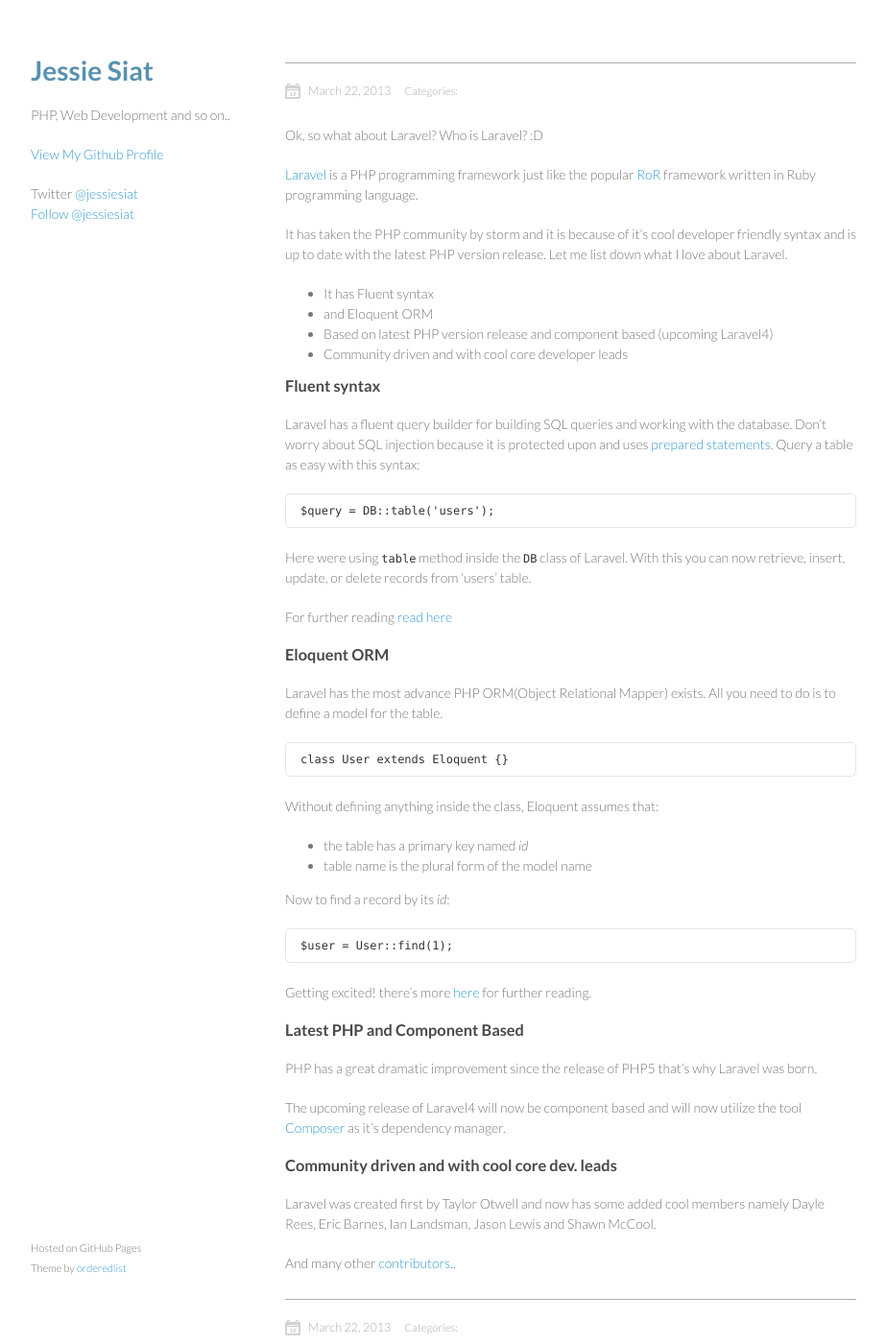
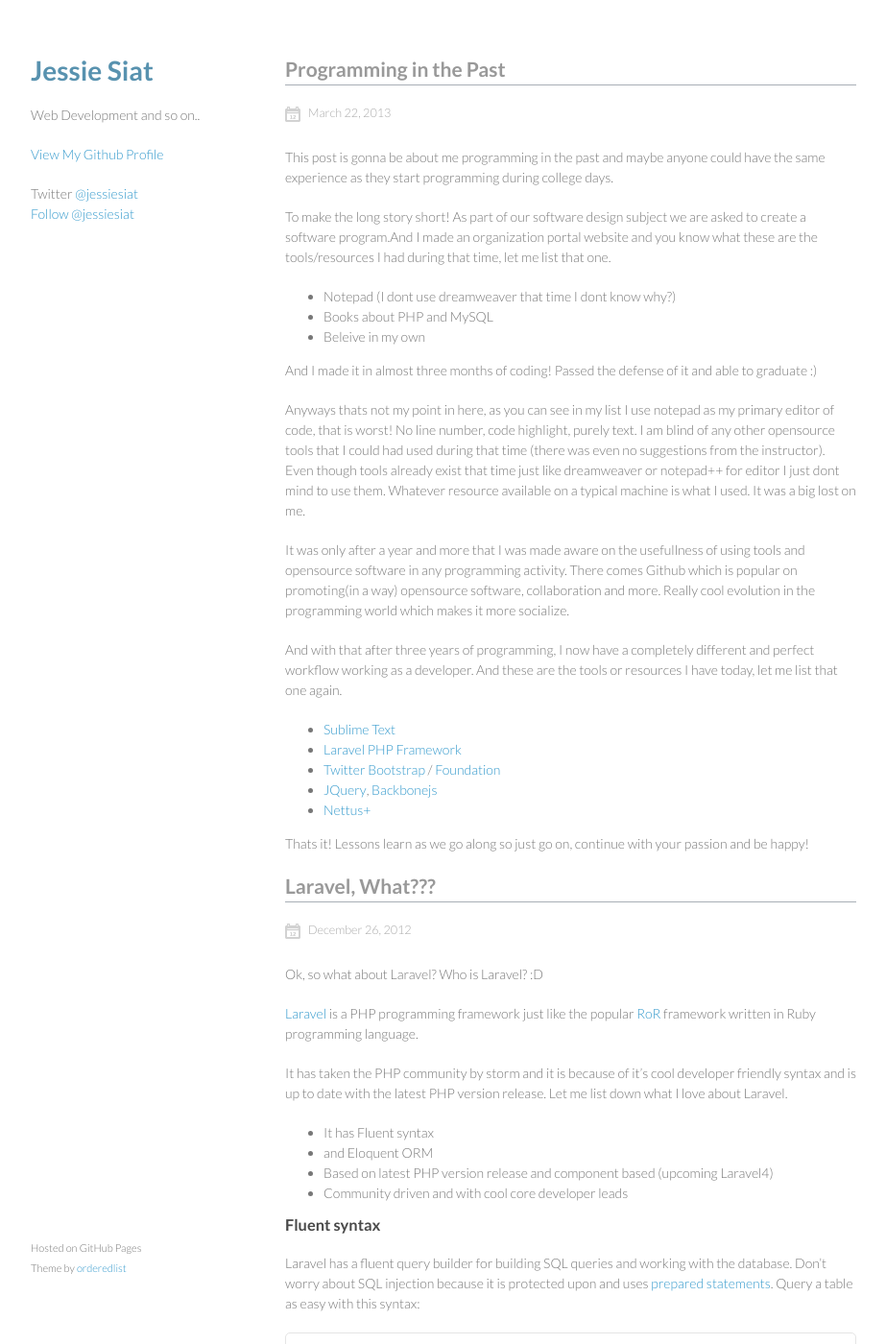
Before and after one commit to jessiesiat/jessiesiat.github.com, a Jekyll site: the page built from index.html, in a window 1280 px wide and 1400 px high. Shown: the whole window at 96% size, without its empty margins (178-1101 px from the left). Built offline with Jekyll 4.4.1, drawn with Linux system fonts in a browser that asks for light colours; comment, search, counter and statistics services are not loaded; some of the changed text lies outside the part shown.

Commit message:
new blog programming in the past

```diff
--- a/_layouts/default.html
+++ b/_layouts/default.html
@@ -16,7 +16,7 @@
     <div class="wrapper">
       <header>
         <h1><a href="http://jessiesiat.github.com/">Jessie Siat</a></h1>
-        <p>PHP, Web Development and so on..</p>
+        <p>Web Development and so on..</p>
         <p><a href="https://github.com/jessiesiat" title="View My Github Profile">
           View My Github Profile</a></p>
         <p class="view">Twitter <a href="https://twitter.com/jessiesiat">@jessiesiat</a>
--- /dev/null
+++ b/_posts/2013-03-22-programming-in-the-past.md
@@ -0,0 +1,29 @@
+---
+layout: post
+title: Programming in the Past
+comments: true
+---
+
+This post is gonna be about me programming in the past and maybe anyone could have the same experience as they start programming during college days.
+
+To make the long story short! As part of our software design subject we are asked to create a software program.And I made an organization portal website and you know what these are the tools/resources I had during that time, let me list that one.
+
+* Notepad (I dont use dreamweaver that time I dont know why?)
+* Books about PHP and MySQL
+* Beleive in my own
+
+And I made it in almost three months of coding! Passed the defense of it and able to graduate :)
+
+Anyways thats not my point in here, as you can see in my list I use notepad as my primary editor of code, that is worst! No line number, code highlight, purely text. I am blind of any other opensource tools that I could had used during that time (there was even no suggestions from the instructor). Even though tools already exist that time just like dreamweaver or notepad++ for editor I just dont mind to use them. Whatever resource available on a typical machine is what I used. It was a big lost on me.
+
+It was only after a year and more that I was made aware on the usefullness of using tools and opensource software in any programming activity. There comes Github which is popular on promoting(in a way) opensource software, collaboration and more. Really cool evolution in the programming world which makes it more socialize.
+
+And with that after three years of programming, I now have a completely different and perfect workflow working as a developer. And these are the tools or resources I have today, let me list that one again.
+
+* [Sublime Text](http://www.sublimetext.com/)
+* [Laravel PHP Framework](http://laravel.com/)
+* [Twitter Bootstrap](http://twitter.github.com/bootstrap/index.html) / [Foundation](http://foundation.zurb.com/)
+* [JQuery](http://jquery.com/), [Backbonejs](http://backbonejs.org/)
+* [Nettus+](http://net.tutsplus.com/)
+
+Thats it! Lessons learn as we go along so just go on, continue with your passion and be happy!
--- a/index.html
+++ b/index.html
@@ -9,10 +9,6 @@ root: ../../../
   <div class="tags">
   <ul>
     <li class="date">{{ post.date | date: "%B %e, %Y" }}</li>
-    <li class="tags">Categories:</li>
-    {% for cat in post.categories %}
-    <li class="category"><a href="/categories.html#{{cat}}">{{cat}}</a></li>
-    {% endfor %}
   </ul>
   </div>
   <p>{{ post.content }}</p>
```
Also changed, not shown: _layouts/post.html (+2 -6 lines), _posts/2012-12-21-welcome.md (+0 -2 lines), _posts/2012-12-26-laravel-what.md (+0 -3 lines), 3 other files.
